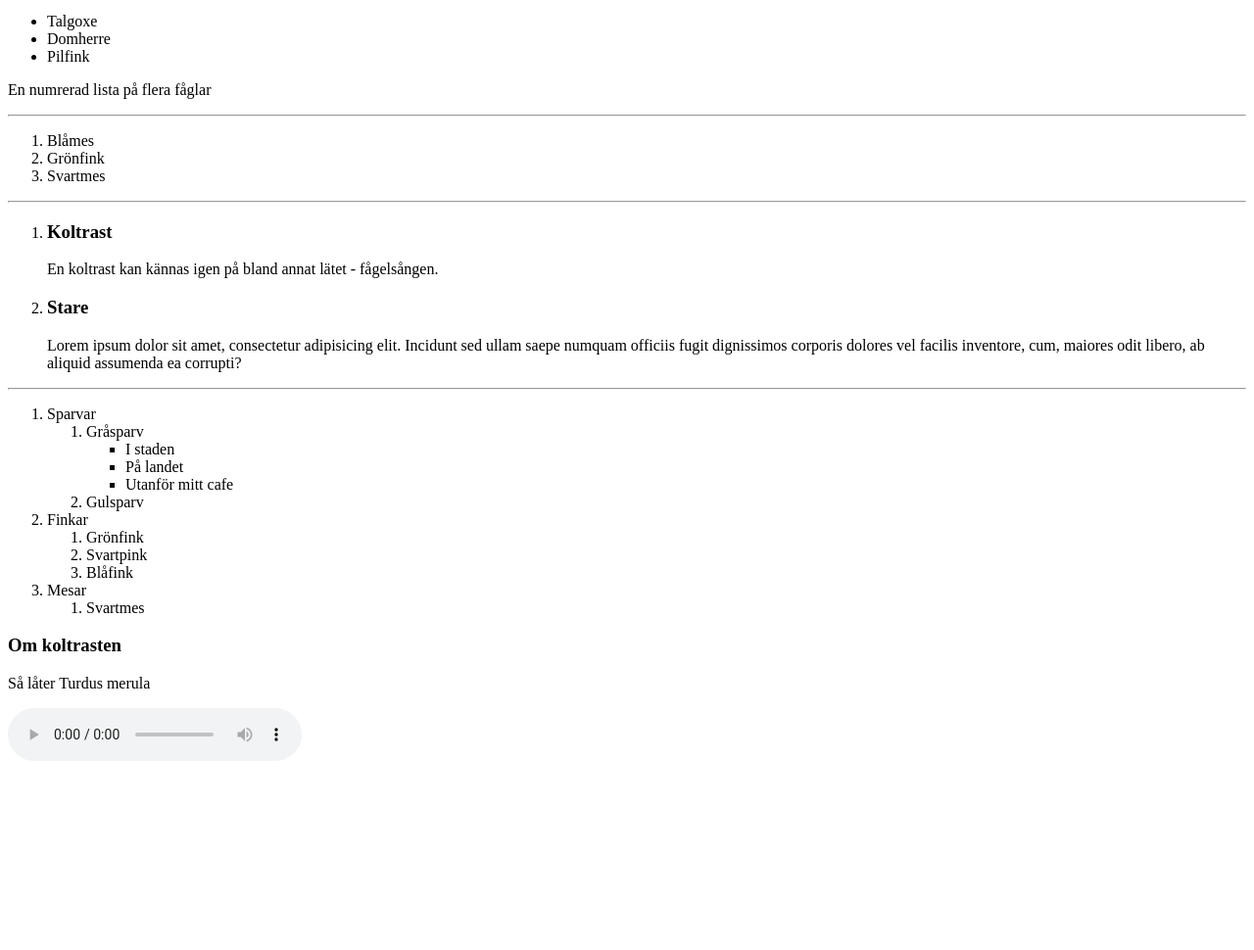
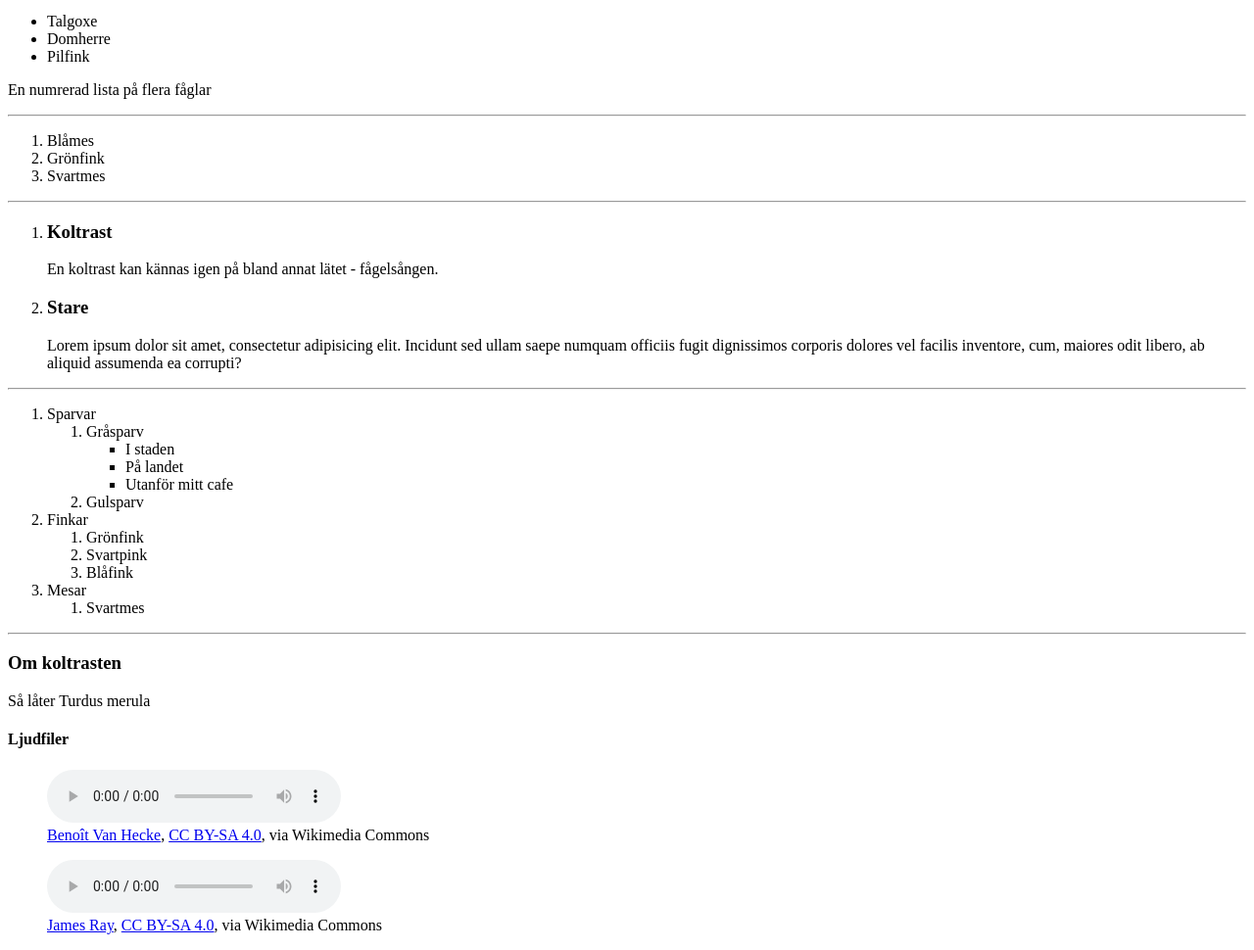
Before and after one commit to glimluk/HTML-intro, a plain HTML site: page index.html in a window 1280 px wide. Shown: the part 101-1071 px from the top of the page at 98% size. Before the commit the page ends 890 px from the top, so only its background shows below. Drawn offline with Linux system fonts and the light colour scheme.

Commit message:
ul, ol, ljud etc.

```diff
--- a/index.html
+++ b/index.html
@@ -90,15 +90,48 @@
 
     <!-- lägga till olika typer av medieinnehåll, ex bild, ljud, video -->
 
+    <hr>
+
     <h3>Om koltrasten</h3>
     <p>
         Så låter Turdus merula
     </p>
-    <!-- ett ljudklipp från en koltrast -->
-    <!-- ett ljud kan spela med elementet audio -->
-    <!-- ett exempel på en relativ sökväg -->
-    <!-- OBS - för att få ´spelkontroller´ till audio elementer anges attributet ´controls´ -->
-    <audio src="audio/Turdus_merula_-_Common_Blackbird_XC541784.mp3" controls></audio>
+
+
+    <!-- filer (ex ljudklipp) som du inte själv äger kan inte utan vidare användas på en webbplats -->
+    <!-- ett bra sätt att organisera olika typer av gallerier (ljud, bild, video, grafik) -->
+    <!-- ... är att använda elementet figure, med tillhörande figcaption -->
+
+    <!-- ett galleri  -->
+    <h4>Ljudfiler</h4>
+
+    <figure>
+        <!-- ett ljudklipp från en koltrast -->
+        <!-- ett ljud kan spela med elementet audio -->
+        <!-- ett exempel på en relativ sökväg -->
+        <!-- OBS - för att få ´spelkontroller´ till audio elementer anges attributet ´controls´ -->
+        <audio src="audio/Turdus_merula_-_Common_Blackbird_XC541784.mp3" controls></audio>
+        <figcaption>
+            <a href="https://commons.wikimedia.org/wiki/File:Turdus_merula_-_Common_Blackbird_XC541784.mp3">Benoît Van Hecke</a>, <a href="https://creativecommons.org/licenses/by-sa/4.0">CC BY-SA 4.0</a>, via Wikimedia Commons
+        </figcaption>
+    </figure>
+
+    <figure>
+        <!-- ett exempel på en absolut sökväg -->
+        <audio src="https://upload.wikimedia.org/wikipedia/commons/f/fb/Turdus_merula_-_Common_Blackbird_XC442903.mp3"
+            controls></audio>
+
+        <figcaption>
+            <a href="https://commons.wikimedia.org/wiki/File:Turdus_merula_-_Common_Blackbird_XC442903.mp3">James
+                Ray</a>, <a href="https://creativecommons.org/licenses/by-sa/4.0">CC BY-SA 4.0</a>, via Wikimedia
+            Commons
+        </figcaption>
+    </figure>
+
+
+
+    <!-- En sidas innehåll kan delas in i olika element som har betydelse - semantisk element -->
+    <!-- ex. header, footer, nav (navigation), article, main, aside ... -->
 
 
 </body>
```
